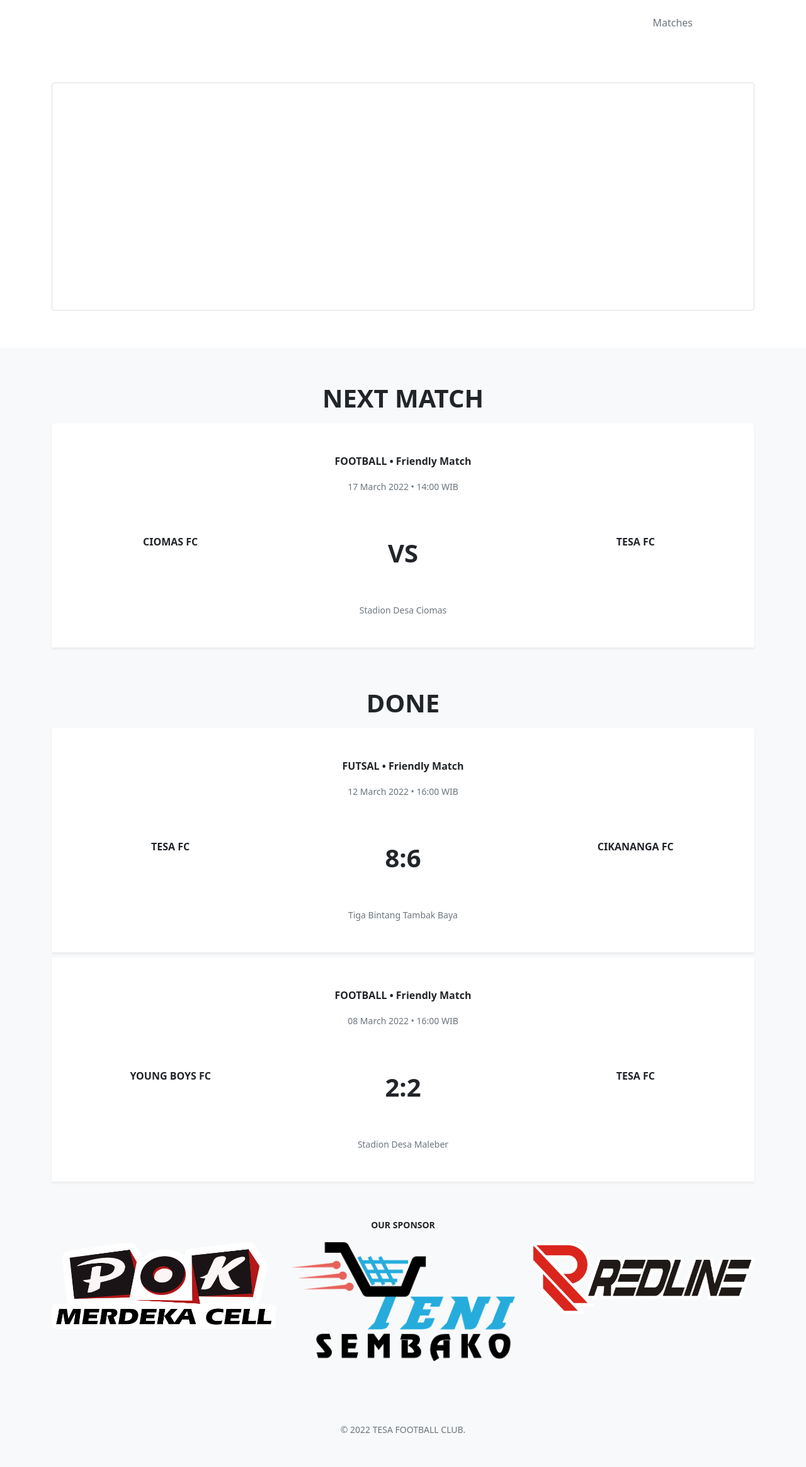
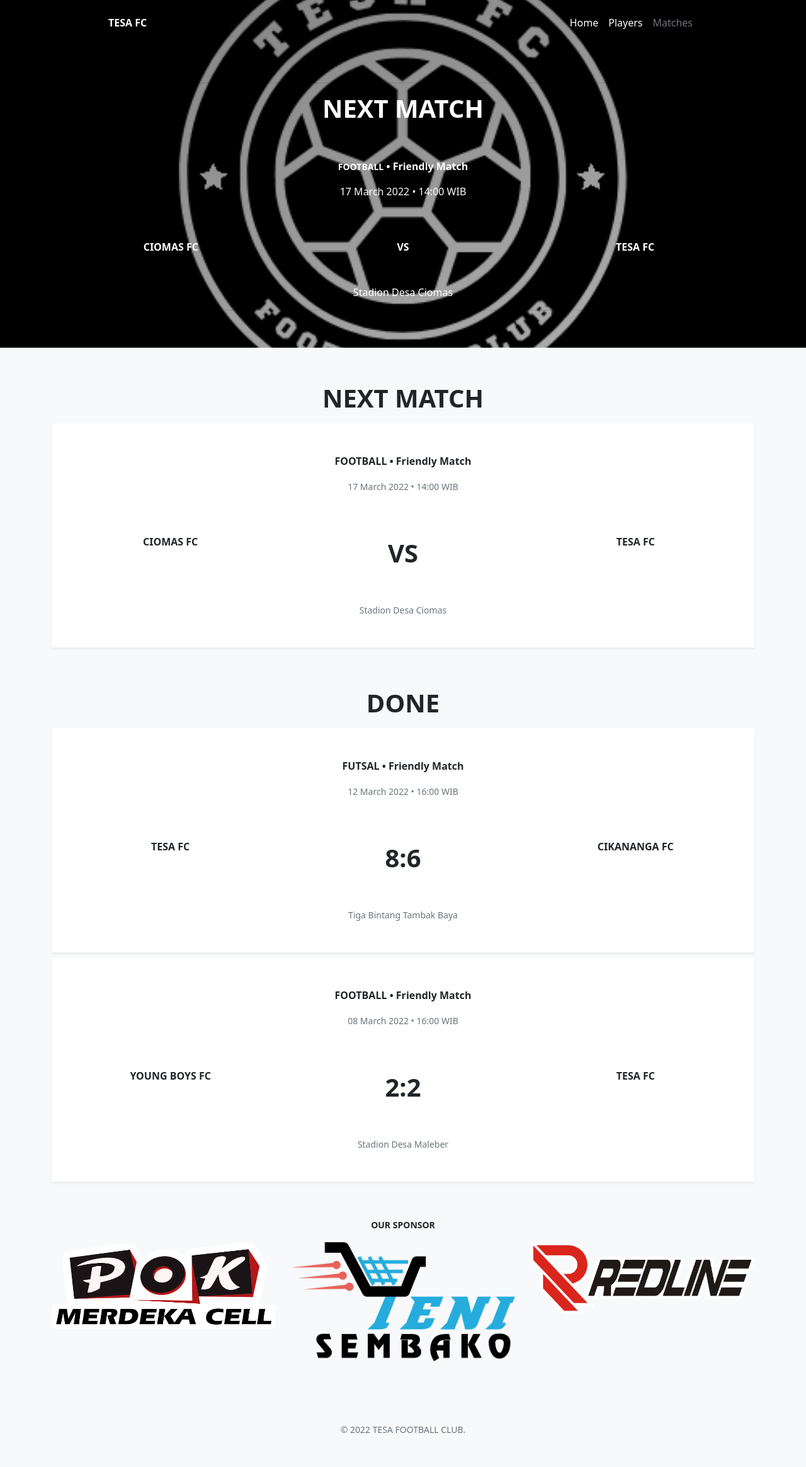
Before and after one commit to tesafc/www2, a Jekyll site: the page built from matches.html, in a window 1280 px wide. Shown: the whole page at 63% size. Built offline with Jekyll 4.4.1, drawn with Linux system fonts in a browser that asks for light colours.

Commit message:
Update header-match.html

```diff
--- a/_includes/header-match.html
+++ b/_includes/header-match.html
@@ -1,5 +1,5 @@
 <header>
-  <div class="text-white" style="height: 560px; background-image: linear-gradient(to bottom right rgba(0, 0, 0, 0.5), rgba(0, 0, 0, 0.3)), url('{{ page.image }}'); background-size: cover; background-position: center; background-repeat: no-repeat;">
+  <div class="text-white" style="height: 560px; background-image: linear-gradient(to bottom right, rgba(0, 0, 0, 0.5), rgba(0, 0, 0, 0.3)), url('{{ page.image }}'); background-size: cover; background-position: center; background-repeat: no-repeat;">
     <div class="container pt-3">
       <div class="d-flex flex-wrap align-items-center justify-content-center justify-content-md-between">
         <a href="/" class="d-flex align-items-center col-md-3 text-white text-decoration-none fw-bold">{{ site.title }}</a>
```
